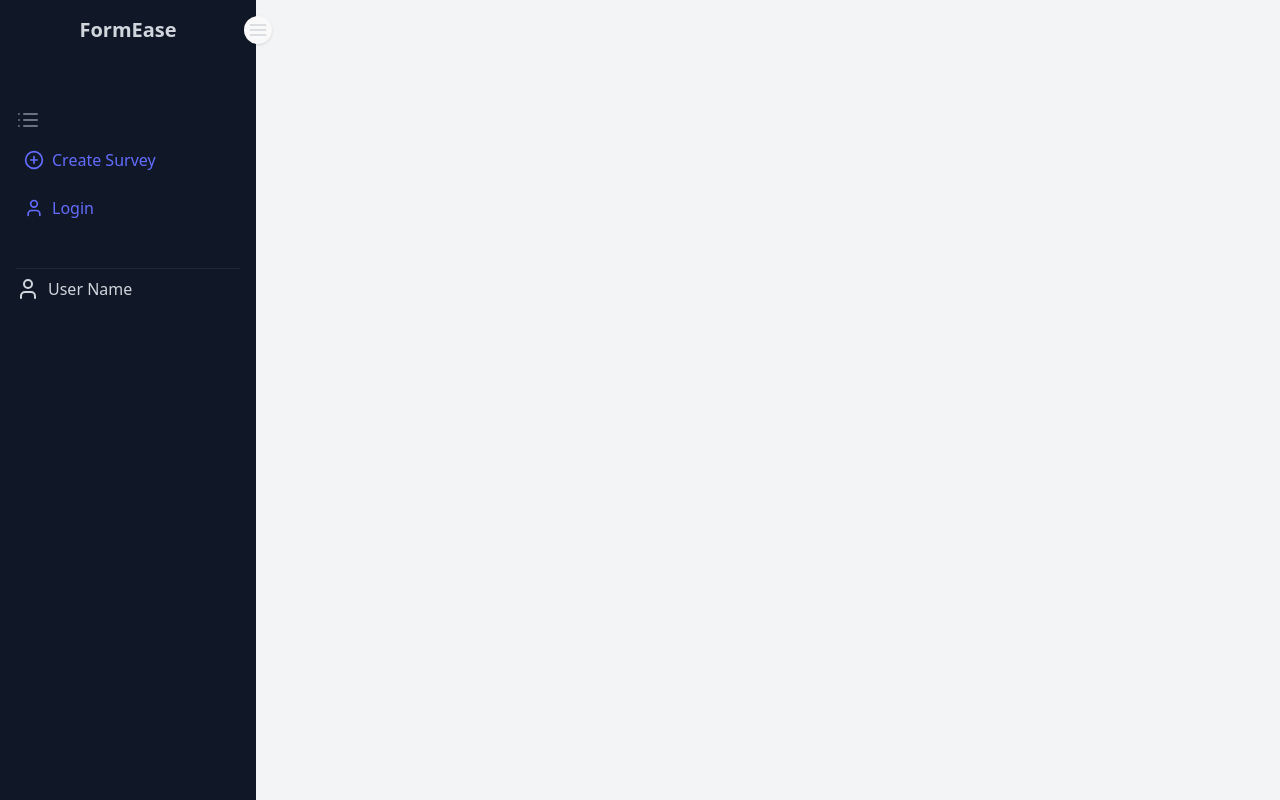
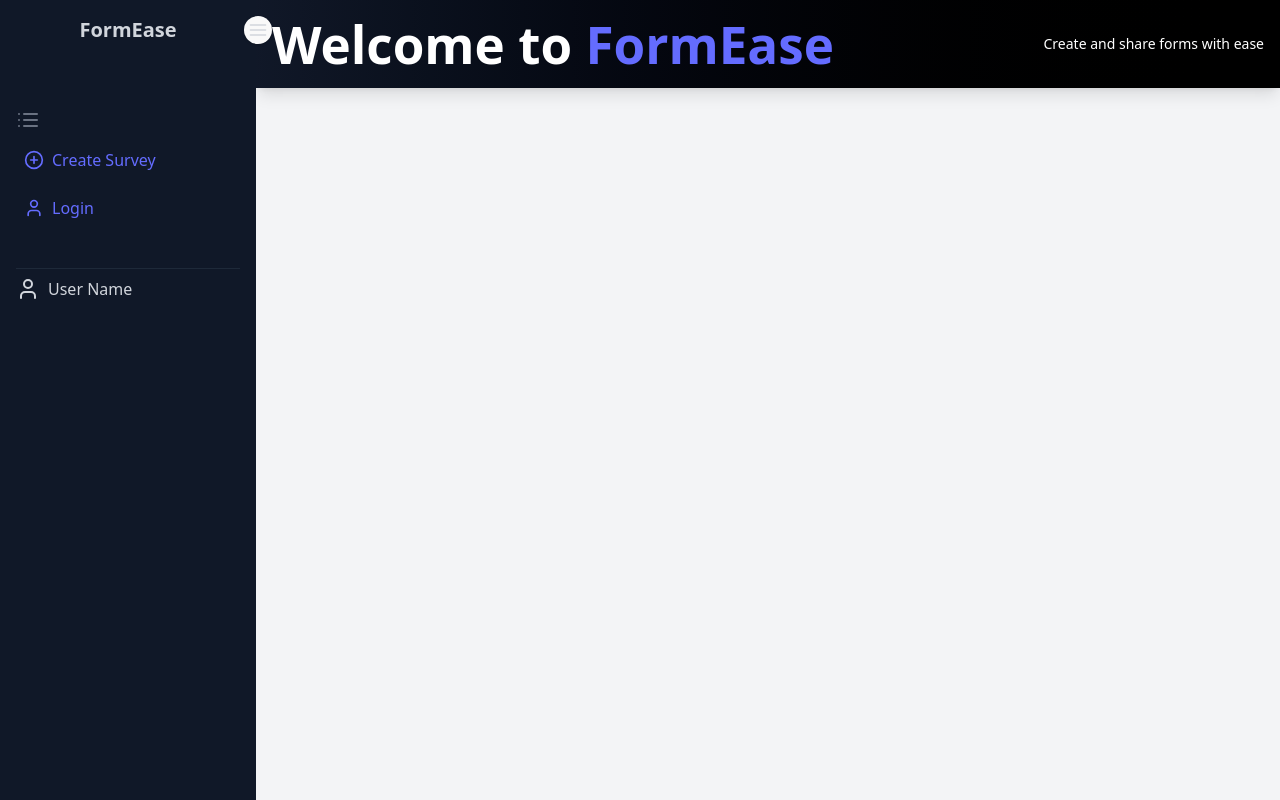
Before and after one commit to marco-dm1/CS520-Project, a React (Vite) app in the folder frontend/520survey/: page / in a window 1280 px wide. Built offline with nearby package versions, Linux system fonts and the light colour scheme.

Commit message:
everything works

```diff
--- a/frontend/520survey/index.html
+++ b/frontend/520survey/index.html
@@ -3,9 +3,10 @@
   <head>
     <meta charset="UTF-8" />
     <link rel="icon" type="image" href="/src/assets/1484799.png"/>
+    <link rel="stylesheet" href="/frontend/520survey/src/App.css">
     <!-- Remove the /frontend/520survey part from the path -->
     <meta name="viewport" content="width=device-width, initial-scale=1.0" />
-    <title>FormPilot</title>
+    <title>FormEase</title>
   </head>
   <body>
     <div id="root"></div>
--- a/frontend/520survey/src/App.css
+++ b/frontend/520survey/src/App.css
@@ -0,0 +1,8 @@
+.h2{
+
+    font-size: 1000000000px;
+}
+
+*{
+
+}
--- a/frontend/520survey/src/App.tsx
+++ b/frontend/520survey/src/App.tsx
@@ -1,7 +1,10 @@
 import { BrowserRouter as Router, Routes, Route } from 'react-router-dom';
 import Sidebar from './components/sidebar';
-import LoginPage from './pages/loginsignup'; // Assuming loginsignup.tsx is in a 'pages' folder
+import LoginPage from './pages/loginsignup';
 import FormBuilder from './pages/FormBuilder';
+import Profile from './pages/Profile';
+import Welcome from './components/Welcome';
+import './App.css';
 
 function App() {
   return (
@@ -9,11 +12,17 @@ function App() {
       <Router>
         <div className="flex h-screen bg-gray-100">
           <Sidebar />
-          <div className="flex-1 overflow-auto">
-            <Routes>
-              <Route path="/frontend/520survey/src/pages/loginsignup.tsx" element={<LoginPage />} />
-              <Route path="/create-survey" element={<FormBuilder />} />
-            </Routes>
+          <div className="flex-1 flex flex-col overflow-hidden">
+            <div className="flex-none">
+              <Welcome />
+            </div>
+            <div className="flex-1 overflow-auto">
+              <Routes>
+                <Route path="/frontend/520survey/src/pages/loginsignup.tsx" element={<LoginPage />} />
+                <Route path="/create-survey" element={<FormBuilder />} />
+                <Route path="/profile" element={<Profile />} />
+              </Routes>
+            </div>
           </div>
         </div>
       </Router>
--- /dev/null
+++ b/frontend/520survey/src/components/Welcome.tsx
@@ -0,0 +1,33 @@
+import { motion } from 'framer-motion';
+
+const Welcome = () => {
+  return (
+    <div className="w-full bg-gradient-to-r from-gray-900 to-black text-white p-4 shadow-lg">
+      <motion.div
+        initial={{ opacity: 0, y: -20 }}
+        animate={{ opacity: 1, y: 0 }}
+        transition={{ duration: 0.8, ease: "easeOut" }}
+        className="max-w-7xl mx-auto flex items-center justify-between"
+      >
+        <motion.h1
+          className="text-2xl font-bold"
+          initial={{ opacity: 0, x: -20 }}
+          animate={{ opacity: 1, x: 0 }}
+          transition={{ delay: 0.3, duration: 0.8 }}
+        >
+          Welcome to <span style={{ color: '#646cff' }}>FormEase</span>
+        </motion.h1>
+        <motion.p
+          className="text-sm opacity-90"
+          initial={{ opacity: 0, x: 20 }}
+          animate={{ opacity: 1, x: 0 }}
+          transition={{ delay: 0.5, duration: 0.8 }}
+        >
+          Create and share forms with ease
+        </motion.p>
+      </motion.div>
+    </div>
+  );
+};
+
+export default Welcome;
```
